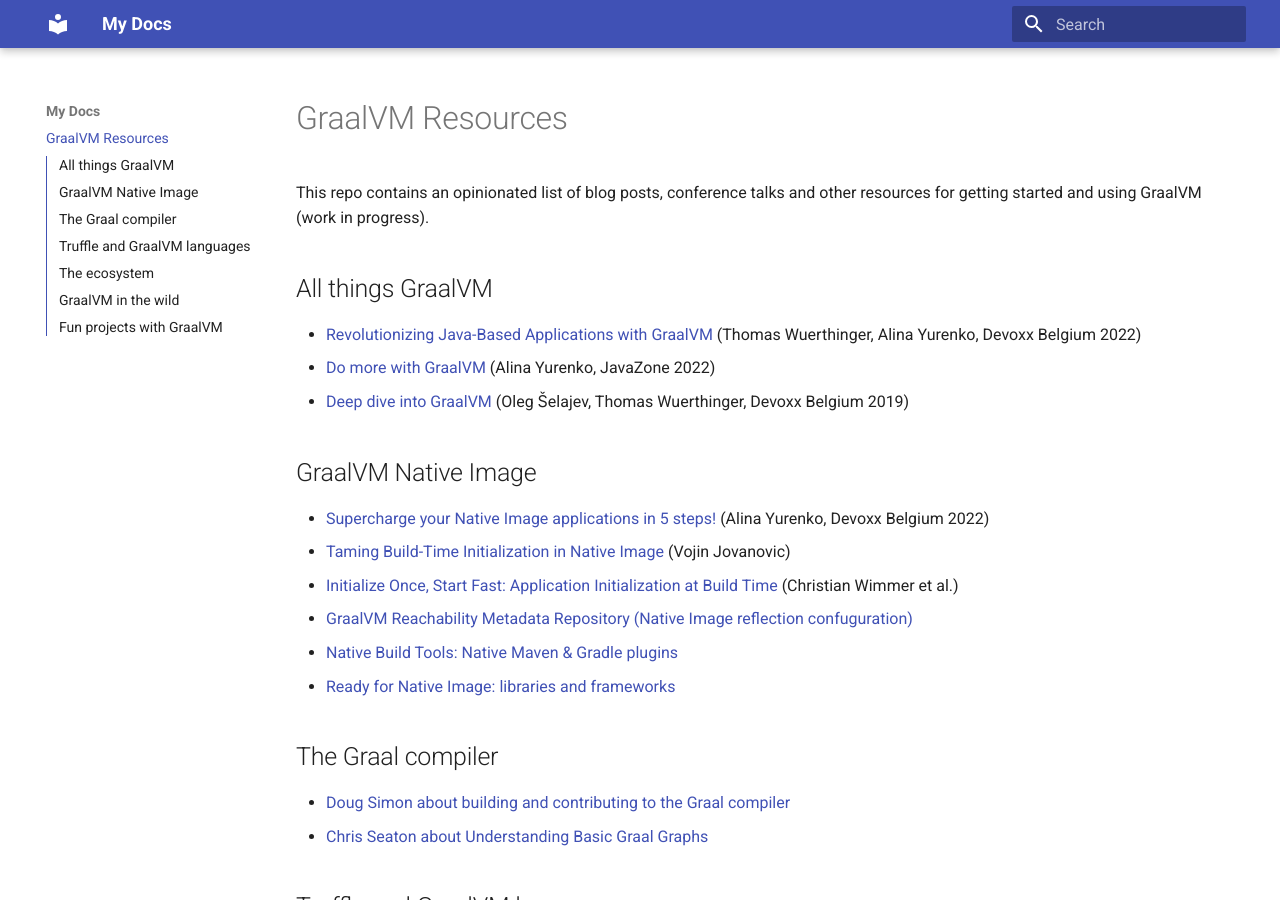
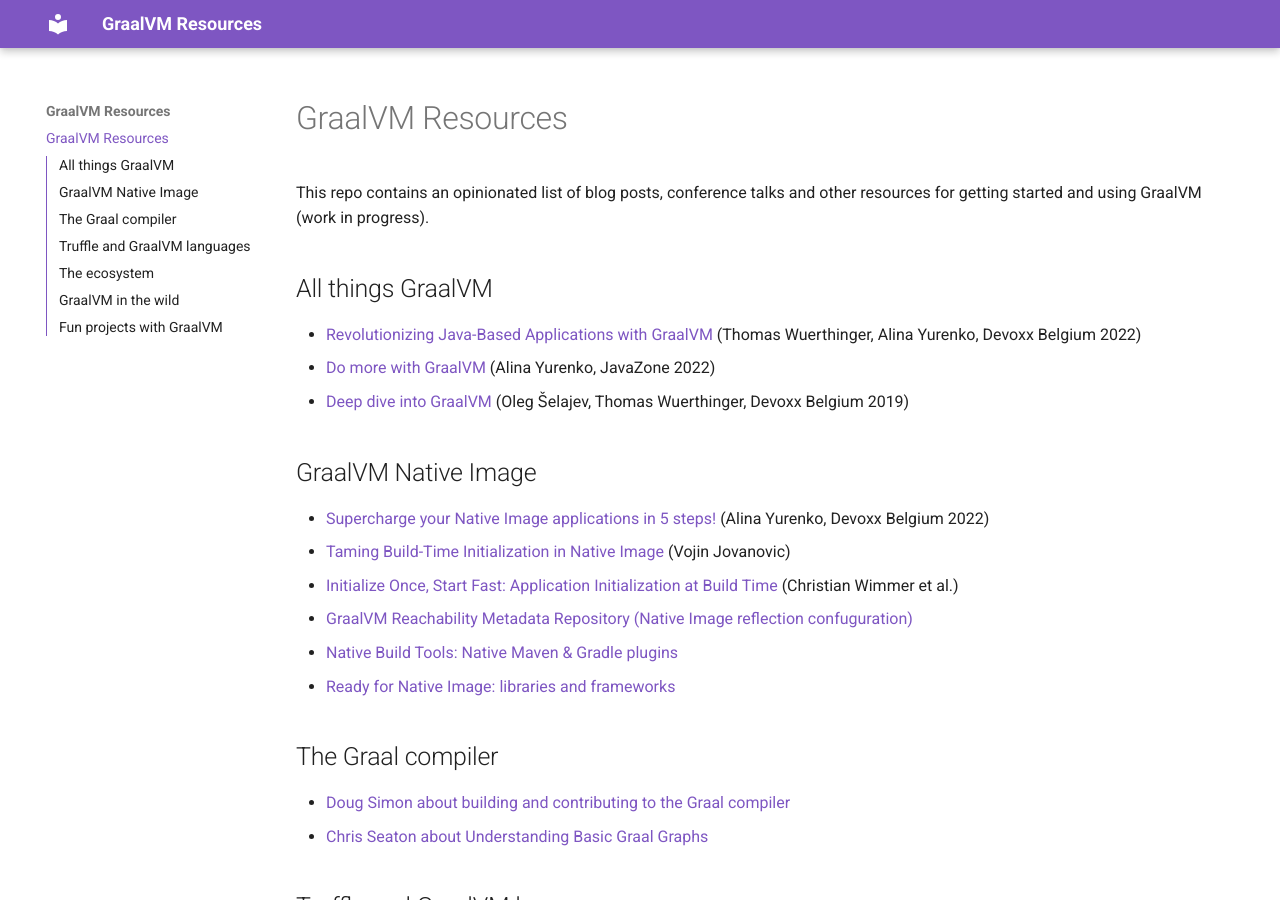
Before and after one commit to alina-yur/graalvm-resources, an MkDocs documentation site: the page built from docs/index.md, in a window 1280 px wide and 900 px high. Built offline with MkDocs 1.6.1 and Material for MkDocs 9.7.7, drawn with Linux system fonts in a browser that asks for light colours.

Commit message:
minor changes

```diff
--- a/docs/index.md
+++ b/docs/index.md
@@ -1,4 +1,3 @@
-
 # GraalVM Resources
 
 This repo contains an opinionated list of blog posts, conference talks and other resources for getting started and using GraalVM (work in progress).
--- a/mkdocs.yml
+++ b/mkdocs.yml
@@ -1,8 +1,17 @@
-site_name: My Docs
+site_name: GraalVM Resources
 theme:
   name: material
+  palette:
+    scheme: default
+    primary: deep purple
   features:
     - navigation.instant
     - navigation.tracking
     - navigation.sections
     - toc.integrate
+extra:
+  analytics:
+    provider: google
+    property: G-D5MSF4CYKX
+plugins:
+  - social
```
Also changed, not shown: assets/images/favicon.png (added).
